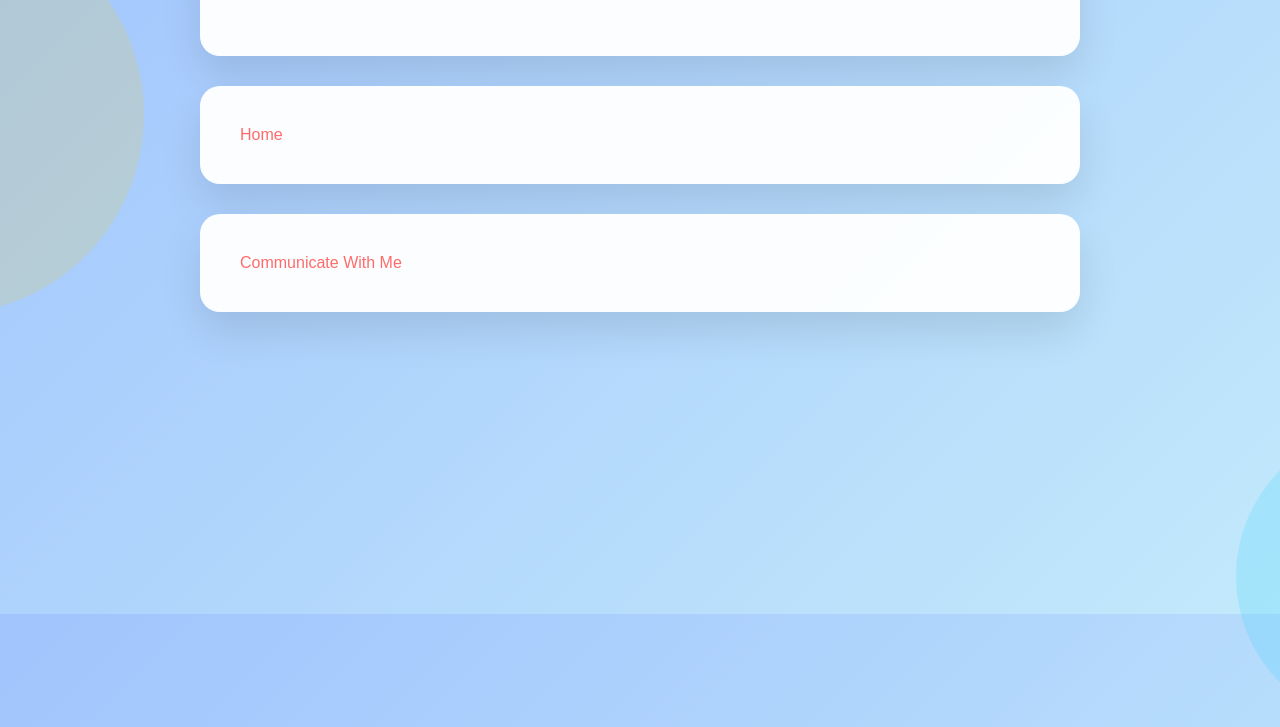
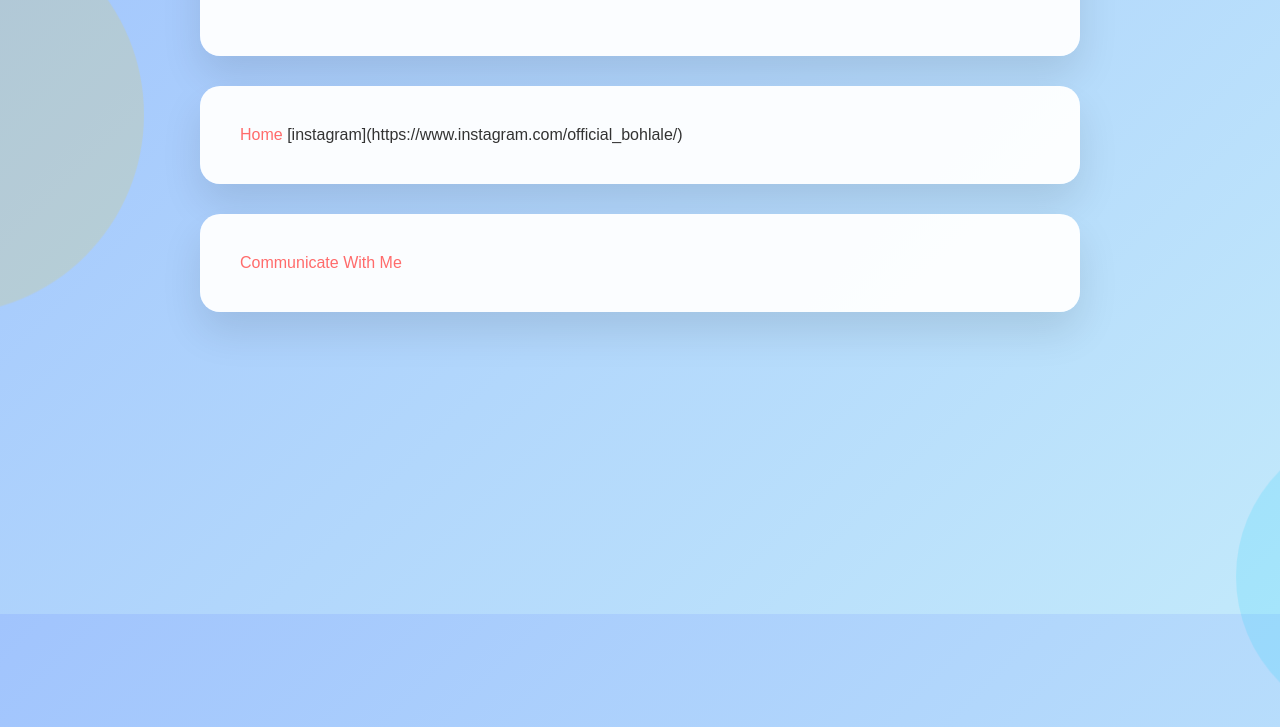
Before and after one commit to bohlale-lab1/mywebsite, a plain HTML site: page contacts.html in a window 1280 px wide. Shown: the part 186-913 px from the top of the page. Drawn offline with Linux system fonts and the light colour scheme.

Commit message:
Update contacts.html

```diff
--- a/contacts.html
+++ b/contacts.html
@@ -9,6 +9,7 @@
 
 <section>
 <a href="index.html">Home</a>
+[instagram](https://www.instagram.com/official_bohlale/)
 </section>
 
 
```
